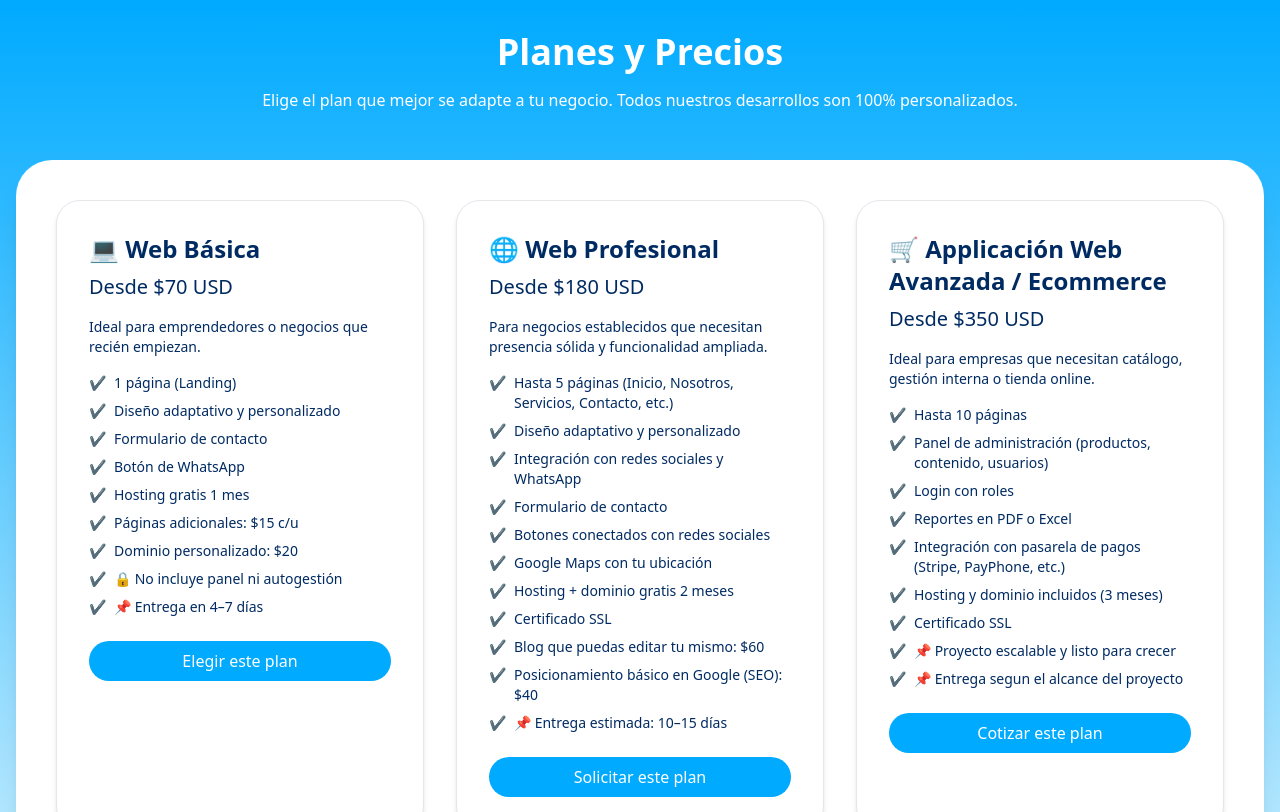
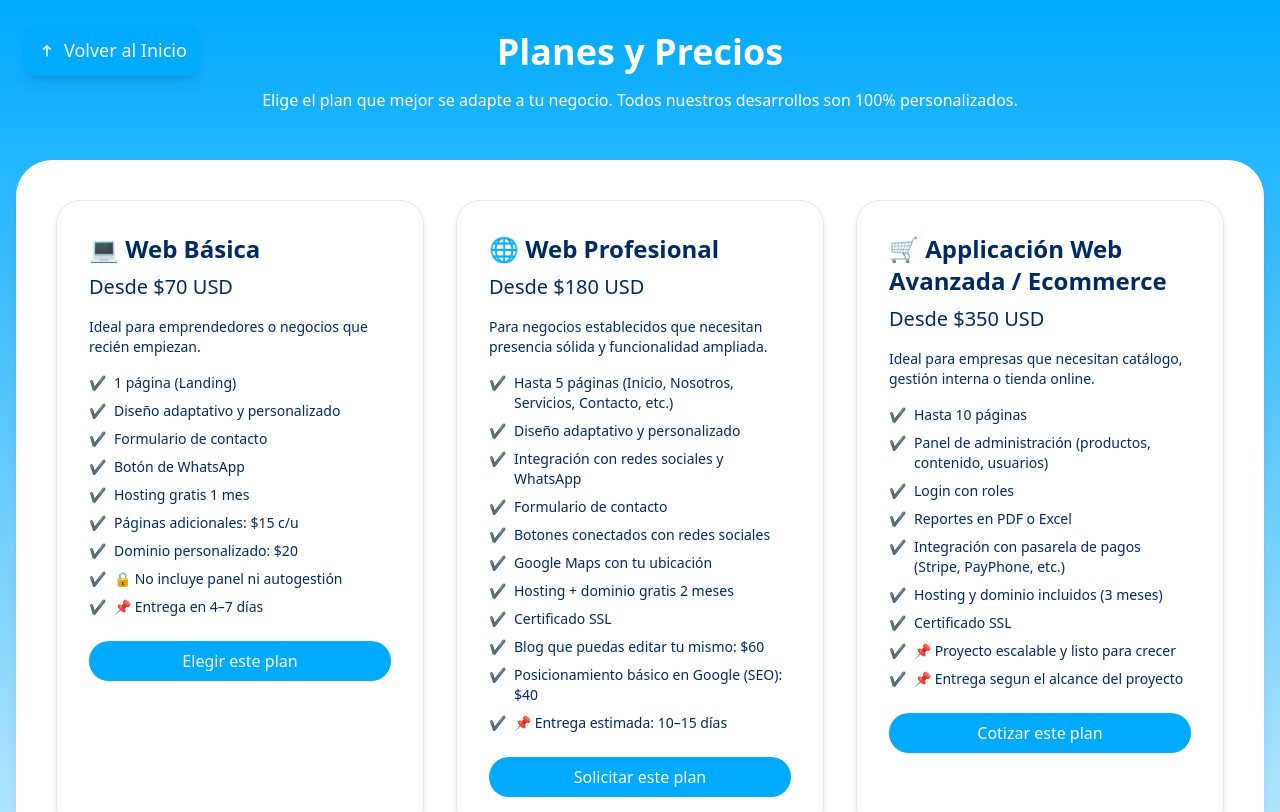
Before and after one commit to hsmg777/nivu_page, a React (Vite) app in the folder nivu_soft/: page /pricing in a window 1280 px wide. Shown: the top 812 px of the page. Built offline with nearby package versions, Linux system fonts and the light colour scheme.

Commit message:
feat: mejoras en sección de servicios y botón de volver al inicio

```diff
--- a/nivu_soft/src/pages/Pricing.jsx
+++ b/nivu_soft/src/pages/Pricing.jsx
@@ -92,6 +92,27 @@ export default function PricingPage() {
 
   return (
     <div className="min-h-screen bg-gradient-to-b from-[#00aaff] via-[#b0e6ff] to-[#e6f8ff] py-8 px-4">
+      {/* Botón para Volver al Inicio */}
+      <a
+        href="/" // Redirige a la página principal
+        className="absolute top-6 left-6 text-lg text-[#ffffff] bg-[#00aaff] hover:bg-[#007acc] p-3 rounded-xl shadow-lg flex items-center space-x-2 transition-all duration-300"
+        aria-label="Volver al inicio"
+      >
+        <svg
+          xmlns="http://www.w3.org/2000/svg"
+          fill="none"
+          viewBox="0 0 24 24"
+          stroke="currentColor"
+          className="w-5 h-5"
+          strokeWidth="2"
+          strokeLinecap="round"
+          strokeLinejoin="round"
+        >
+          <path d="M17 11l-4-4m0 0l-4 4m4-4v12" />
+        </svg>
+        <span className="ml-2">Volver al Inicio</span>
+      </a>
+
       <div className="text-center mb-12">
         <h2 className="text-4xl font-bold text-[#ffffff]">Planes y Precios</h2>
         <p className="text-[#ffffff] mt-4">Elige el plan que mejor se adapte a tu negocio. Todos nuestros desarrollos son 100% personalizados.</p>
--- a/nivu_soft/src/pages/Services.jsx
+++ b/nivu_soft/src/pages/Services.jsx
@@ -2,7 +2,6 @@ import React from 'react';
 import { motion } from 'framer-motion';
 import bgImage from '../../public/images/bg_services.png';
 import '../css/Service.css'
-
 
 export default function Services() {
   const servicios = [
@@ -104,7 +103,6 @@ export default function Services() {
           </p>
         </motion.div>
 
-
         {/* Cards animadas en grupo */}
         <motion.div
           className="grid gap-12 md:grid-cols-3 text-left"
@@ -183,11 +181,30 @@ export default function Services() {
               >
                 Hablemos por WhatsApp
               </a>
-
             </div>
           </div>
         </motion.div>
 
+        {/* Botón de regresar al inicio con texto "Inicio" y nueva estética */}
+        <a
+          href="/" // Redirige a la página principal
+          className="fixed top-4 left-4 text-lg text-white bg-blue-600 p-4 rounded-xl shadow-lg flex items-center space-x-2 hover:bg-blue-500 transition-all duration-300"
+          aria-label="Volver al inicio"
+        >
+          <svg
+            xmlns="http://www.w3.org/2000/svg"
+            fill="none"
+            viewBox="0 0 24 24"
+            stroke="currentColor"
+            className="w-5 h-5"
+            strokeWidth="2"
+            strokeLinecap="round"
+            strokeLinejoin="round"
+          >
+            <path d="M17 11l-4-4m0 0l-4 4m4-4v12" />
+          </svg>
+          <span className="ml-2">Inicio</span>
+        </a>
       </div>
     </section>
   );
```
